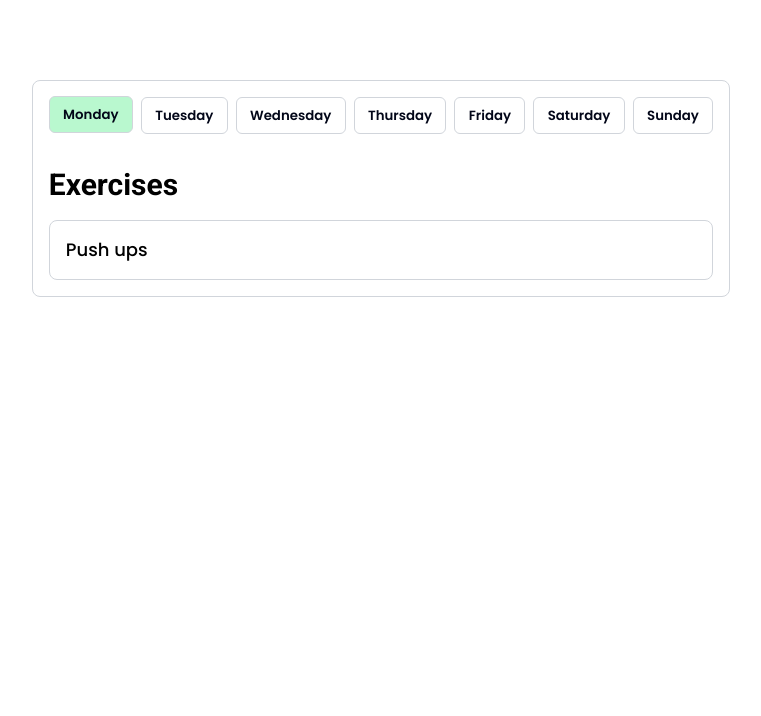
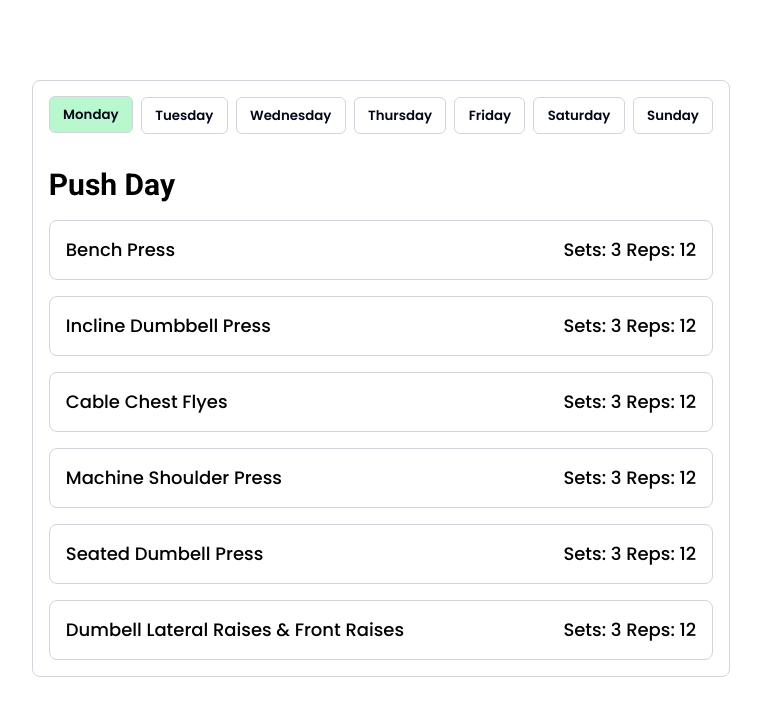
Before and after one commit to petrowic-n/Gym-App, a plain HTML site: page index.html in a window 1280 px wide. Both pictures are taken after a click on the button "Monday". Shown: the whole page, without its empty margins (259-1020 px from the left). Drawn offline with nearby package versions, Linux system fonts and the light colour scheme.

Commit message:
added workouts for each day

```diff
--- a/css/style.css
+++ b/css/style.css
@@ -79,12 +79,17 @@ main {
 
 /* Utils */
 .container {
+  position: relative;
   width: 100%;
   margin-left: auto;
   margin-right: auto;
   padding: 1rem;
   border: 1px solid var(--clr-gray-light);
   border-radius: 8px;
+}
+
+.hidden {
+  display: none;
 }
 
 .btn {
@@ -114,9 +119,23 @@ main {
 
 .exercises-wrapper {
   margin-top: 2rem;
+  position: relative;
+}
+
+.plus-sign {
+  position: absolute;
+  right: 1rem;
+  margin-left: auto;
+  font-size: 2rem;
+  padding-inline: 4px;
+  border: 1px solid var(--clr-gray-light);
+  border-radius: 4px;
 }
 
 .exercise {
+  display: flex;
+  align-items: center;
+  justify-content: space-between;
   padding: 1rem;
   margin-top: 1rem;
   border: 1px solid var(--clr-gray-light);
--- a/index.html
+++ b/index.html
@@ -5,6 +5,11 @@
     <meta name="viewport" content="width=device-width, initial-scale=1.0" />
     <!--====== CSS ======-->
     <link rel="stylesheet" href="css/style.css" />
+    <!--====== BoxIcons ======-->
+    <link
+      rel="stylesheet"
+      href="https://cdn.jsdelivr.net/npm/boxicons@latest/css/boxicons.min.css"
+    />
     <title>Gym App</title>
   </head>
   <body>
@@ -13,18 +18,21 @@
         <!-- Container-->
         <div class="container">
           <div class="days-wrapper">
-            <button class="btn">Monday</button>
-            <button class="btn">Tuesday</button>
-            <button class="btn">Wednesday</button>
-            <button class="btn">Thursday</button>
-            <button class="btn">Friday</button>
-            <button class="btn">Saturday</button>
-            <button class="btn">Sunday</button>
+            <button class="btn" data-day="Monday">Monday</button>
+            <button class="btn" data-day="Tuesday">Tuesday</button>
+            <button class="btn" data-day="Wednesday">Wednesday</button>
+            <button class="btn" data-day="Thursday">Thursday</button>
+            <button class="btn" data-day="Friday">Friday</button>
+            <button class="btn" data-day="Saturday">Saturday</button>
+            <button class="btn" data-day="Sunday">Sunday</button>
           </div>
           <!-- Exercises -->
           <div class="exercises-wrapper">
             <h2>Exercises</h2>
-            <div class="exercise">
+            <div class="plus-sign hidden">
+              <i class="bx bx-plus"></i>
+            </div>
+            <div class="exercise hidden">
               <p>Push ups</p>
             </div>
           </div>
--- a/script.js
+++ b/script.js
@@ -0,0 +1,143 @@
+"use strict";
+
+const dayButtons = document.querySelectorAll("[data-day]");
+const exercisesList = document.querySelector(".exercises-wrapper");
+
+let gymPlan = [
+  {
+    day: "Monday",
+    workouts: [
+      {
+        title: "Push Day",
+        exercises: [
+          {
+            name: "Bench Press",
+            sets: 3,
+            reps: 12,
+          },
+          {
+            name: "Incline Dumbbell Press",
+            sets: 3,
+            reps: 12,
+          },
+          {
+            name: "Cable Chest Flyes",
+            sets: 3,
+            reps: 12,
+          },
+          {
+            name: "Machine Shoulder Press",
+            sets: 3,
+            reps: 12,
+          },
+          {
+            name: "Seated Dumbell Press",
+            sets: 3,
+            reps: 12,
+          },
+          {
+            name: "Dumbell Lateral Raises & Front Raises",
+            sets: 3,
+            reps: 12,
+          },
+        ],
+      },
+    ],
+  },
+  {
+    day: "Tuesday",
+    workouts: [
+      {
+        title: "Pull Day",
+        exercises: [
+          {
+            name: "Pull Ups",
+            sets: 5,
+            reps: 10,
+          },
+          {
+            name: "Incline Dumbbell Press",
+            sets: 3,
+            reps: 12,
+          },
+          {
+            name: "Cable Chest Flyes",
+            sets: 3,
+            reps: 12,
+          },
+        ],
+      },
+    ],
+  },
+
+  {
+    day: "Wednesday",
+    workouts: [
+      {
+        title: "Leg Day",
+        exercises: [
+          {
+            name: "Pull Ups",
+            sets: 5,
+            reps: 10,
+          },
+          {
+            name: "Incline Dumbbell Press",
+            sets: 3,
+            reps: 12,
+          },
+          {
+            name: "Cable Chest Flyes",
+            sets: 3,
+            reps: 12,
+          },
+        ],
+      },
+    ],
+  },
+];
+
+// Lopping the buttons and adding event listeners
+dayButtons.forEach((button) => {
+  button.addEventListener("click", () => {
+    const day = button.getAttribute("data-day");
+    // passing day variable as an argument to showExercises function
+    showExercises(day);
+  });
+});
+
+const showExercises = function (day) {
+  exercisesList.innerHTML = "";
+  // Loop through exercises
+  const dayPlan = gymPlan.find((p) => p.day === day);
+
+  if (!dayPlan) {
+    exercisesList.innerHTML = "<p>No workouts planned for this day.</p>";
+  } else {
+    // Display the exercises for the selected day
+    let exercisesHTML = dayPlan.workouts
+      // Outer loop for workouts
+      .map(
+        (workout) => `<h2>${workout.title}</h2>
+        ${workout.exercises
+          // Inner loop for exercises
+          .map(
+            (exercise) => `<div class="exercise">
+            <p>${exercise.name}</p>
+            <span>Sets: ${exercise.sets} Reps: ${exercise.reps}</span>
+            </div>
+          `
+            // here join merges everything into a single string
+          )
+          .join("")}
+      `
+      )
+      .join("");
+    exercisesList.innerHTML = exercisesHTML;
+  }
+};
+
+// Object.keys(gymPlan).forEach((day) => {
+//   console.log(day); // "monday"
+//   console.log(gymPlan[day]);
+// });
```
